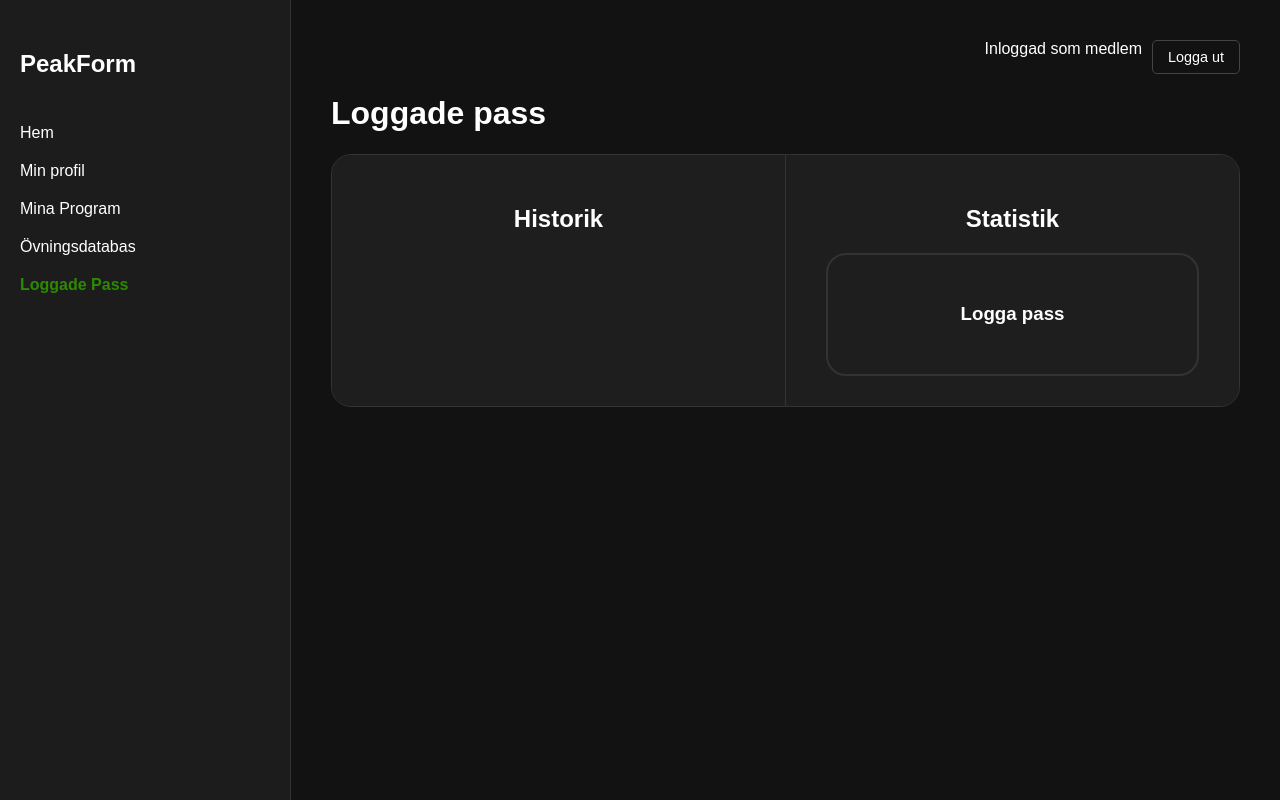
After one commit to Larsencalle/Grupp_7_Peak_Form, a Flask app: template templates/log_workout.html in a window 1280 px wide. The commit adds this page. Run offline with Flask 3, Linux system fonts and the light colour scheme; the template is opened without the code that fills it, so the values that code supplies are empty.

Commit message:
logga pass funktion
Skapa log_workout html samt funktioner i python för det. Påbörja css för sidan. Översatt html där det behövdes från svenska till engelska.

```diff
--- a/app.py
+++ b/app.py
@@ -4,6 +4,7 @@ from routes.auth import auth_bp
 from routes.exercises import exercises_bp
 from routes.programs import programs_bp
 from routes.users import users_bp
+from routes.log_workout import log_workout_bp
 #from utils import login_required
 
 
@@ -14,6 +15,7 @@ app.register_blueprint(auth_bp)
 app.register_blueprint(exercises_bp)
 app.register_blueprint(programs_bp)
 app.register_blueprint(users_bp)
+app.register_blueprint(log_workout_bp)
 
 #STARTSIDAN
 @app.route('/')
--- a/static/style.css
+++ b/static/style.css
@@ -134,18 +134,12 @@ img {
 }
 
 .small-button {
-    display: block;
-    margin-top: 15px;
-    padding: 10px 15px;
-    text-align: center;
+    padding: 8px 15px;
     text-decoration: none;
     border-radius: 5px;
     font-size: 0.9rem;
     color: white;
-    background-color: #333;
     border: 1px solid #444;
-    box-sizing: border-box;
-    margin-bottom: 5px;
 }
 
 .small-button.green {
@@ -329,152 +295,56 @@ img {
 }
 
 .profile-button {
-    display: block;
     margin-top: 30px;
-    box-sizing: border-box;
-    width: 100%;
-    text-align: center;
-}
-
-#span1 {
-        align-self: center;
-        margin-top: 15px;
-}
-
-/*SKAPA PROGRAM*/
-
-.create-program-box {
-    width: 100%;
-    max-width: 600px;
-}
-
-.exercise-list {
-    display: flex;
-    flex-direction: column;
-    gap: 10px;
-    margin-bottom: 20px;
-    max-height: 400px;
-    overflow-y: auto;
-    padding-right: 10px;
-}
-
-.checkbox-group {
-    display: flex;
-    align-items: center;
-    gap: 15px;
-    padding: 12px;
-    background-color: #121212;
-    border: 1px solid #333;
-    border-radius: 8px;
-}
-
-.checkbox-group input[type="checkbox"] {
-    width: 20px;
-    height: 20px;
-    accent-color: #2d8a00;
-    cursor: pointer;
-}
-
-.checkbox-group label {
-    cursor: pointer;
-    margin: 0;
     width: 100%;
 }
 
-.info-link {
-    margin-left: auto;
-    color: #888;
-    text-decoration: underline;
-    font-size: 0.85rem;
-}
-
-.info-link:hover {
-    color: #2d8a00;
-}
-
-/* MINA PROGRAM */
-
-.program-header {
-    display: flex;
-    justify-content: space-between;
-    align-items: center;
-}
-
-.new-program-btn {
-    padding: 10px 20px;
-    font-size: 0.9rem;
-}
-
-.success-box {
-    margin-top: 20px;
-    border-color: #2d8a00;
-}
-
-.success-text {
-    color: #2d8a00;
-    font-weight: bold;
-    margin: 0;
-}
-
-.program-cards-container {
-    margin-top: 30px;
-}
-
-.program-card-content {
-    padding: 20px;
-    text-align: center;
-}
-
-.view-program-btn {
-    margin-top: 15px;
-}
-
-.empty-program-box {
-    width: 100%;
-}
-
-/* VISA PROGRAM */
-
-.back-link-container {
-    margin-bottom: 20px;
-}
-
-.exercise-card-link {
-    text-decoration: none;
-    color: white;
-}
-
-.category-label {
-    display: block;
-    text-align: center;
-    color: #aaa;
-    margin-bottom: 15px;
-}
-
-.delete-form {
-    margin-top: 15px;
-    padding-top: 15px;
-    border-top: 1px solid #333;
-}
-
-.confirm-checkbox {
-    display: flex;
-    align-items: center;
-    gap: 8px;
-    margin-bottom: 10px;
-    font-size: 0.8rem;
-    color: #ff4d4d;
-}
-
-.confirm-checkbox input[type="checkbox"] {
-    cursor: pointer;
-}
 
 /* FELMEDDELANDEN */
 .error-message-box {
     color: red;
     margin-bottom: 15px;
     font-weight: bold;
+}
+
+/* LOGGA PASS */
+.log-workout-box {
+    display: flex;
+    flex-direction: row;
+    align-items: stretch;
+    background-color: #1e1e1e;
+    color: white;
+    border: 1px solid #333;
+    border-radius: 20px;
+    margin-top: 20px;
+    overflow: hidden;
+}
+
+.history-box {
+    flex: 1;
+    background-color: #1e1e1e;
+    color: white;
+    padding: 30px 40px;
+    border-right: 1px solid #333;
+    text-align: center;
+}
+
+.statistic-box {
+    flex: 1;
+    background-color: #1e1e1e;
+    color: white;
+    padding: 30px 40px;
+    text-align: center;
+}
+
+.register-workout-box {
+    margin-top: auto;
+    background-color: #1e1e1e;
+    color: white;
+    padding: 30px 40px;
+    text-align: center;
+    border: 2px solid #333;
+    border-radius: 20px;
 }
 
 /* Mobil anpassning */
--- a/templates/create_program.html
+++ b/templates/create_program.html
@@ -22,7 +22,7 @@
                 {% endif %}
                 <li><a href="/exercise">Övningsdatabas</a></li>
                 {% if logged_in %}
-                    <li><a href="#">Logga Pass</a></li>
+                    <li><a href="/log_workout">Loggade Pass</a></li>
                 {% endif %}
             </ul>
         </nav>
--- a/templates/dashboard.html
+++ b/templates/dashboard.html
@@ -27,7 +27,7 @@
                 <li><a href="/exercise">Övningsdatabas</a></li>
 
                 {% if logged_in %}
-                <li><a href="#">Logga Pass</a></li>
+                <li><a href="/log_workout">Loggade Pass</a></li>
                 {% endif %}
             </ul>
         </nav>
--- a/templates/edit_profile.html
+++ b/templates/edit_profile.html
@@ -17,7 +17,7 @@
                 <li><a href="/profile" class="active">Min profil</a></li>
                 <li><a href="/create_program">Mina program</a></li>
                 <li><a href="/exercise">Övningsdatabas</a></li>
-                <li><a href="#">Logga Pass</a></li>
+                <li><a href="/log_workout">Loggade Pass</a></li>
             </ul>
         </nav>
 
--- /dev/null
+++ b/templates/log_workout.html
@@ -0,0 +1,48 @@
+<!DOCTYPE html>
+<html lang="sv">
+<head>
+    <meta charset="UTF-8">
+    <meta name="viewport" content="width=device-width, initial-scale=1.0">
+    <title>PeakForm - Loggade pass</title>
+    <link rel="stylesheet" href="/static/style.css">
+</head>
+<body class="dashboard-body">
+
+    <div class="dashboard-layout">
+
+        <nav class="sidebar">
+            <h2>PeakForm</h2>
+            <ul>
+                <li><a href="/dashboard">Hem</a></li>
+                <li><a href="/profile">Min profil</a></li>
+                <li><a href="/my_program">Mina Program</a></li>
+                <li><a href="/exercise">Övningsdatabas</a></li>
+                <li><a href="/log_workout" class="active">Loggade Pass</a></li>
+            </ul>
+        </nav>
+
+        <main class="main-content">
+            <div class="user-actions">
+                <span id="span1">Inloggad som medlem</span>
+                <a href="/log_out" class="small-button">Logga ut</a>
+            </div>
+
+            <h1>Loggade pass</h1>
+
+            <div class="log-workout-box">
+                <div class="history-box">
+                    <h2>Historik</h2>
+                </div>
+                <div class="statistic-box">
+                    <h2>Statistik</h2>
+                    <div class="register-workout-box">
+                        <h3>Logga pass</h3>
+                    </div>
+                </div>
+            </div>
+        </main>
+
+    </div>
+
+</body>
+</html>
--- a/templates/my_program.html
+++ b/templates/my_program.html
@@ -17,7 +17,7 @@
                 <li><a href="/profile">Min profil</a></li>
                 <li><a href="/my_program" class="active">Mina Program</a></li>
                 <li><a href="/exercise">Övningsdatabas</a></li>
-                <li><a href="#">Logga Pass</a></li>
+                <li><a href="/log_workout">Loggade Pass</a></li>
             </ul>
         </nav>
 
--- a/templates/profile.html
+++ b/templates/profile.html
@@ -17,12 +17,13 @@
                 <li><a href="/profile" class="active">Min profil</a></li>
                 <li><a href="/my_program">Mina Program</a></li>
                 <li><a href="/exercise">Övningsdatabas</a></li>
-                <li><a href="#">Logga Pass</a></li>
+                <li><a href="/log_workout">Loggade Pass</a></li>
             </ul>
         </nav>
 
         <main class="main-content">
             <div class="user-actions">
+                <span id="span1">Inloggad som medlem</span>
                 <a href="/log_out" class="small-button">Logga ut</a>
             </div>
 
--- a/templates/view_program.html
+++ b/templates/view_program.html
@@ -17,7 +17,7 @@
                 <li><a href="/profile">Min profil</a></li>
                 <li><a href="/my_program" class="active">Mina Program</a></li>
                 <li><a href="/exercise">Övningsdatabas</a></li>
-                <li><a href="#">Logga Pass</a></li>
+                <li><a href="/log_workout">Loggade Pass</a></li>
             </ul>
         </nav>
 
```
Also changed, not shown: other parts of static/style.css (+6 -29 lines), routes/log_workout.py (added, +26 -0 lines), templates/exercise.html (+7 -7 lines), templates/exercise_detail.html (+6 -6 lines), templates/search_results.html (+7 -7 lines).
